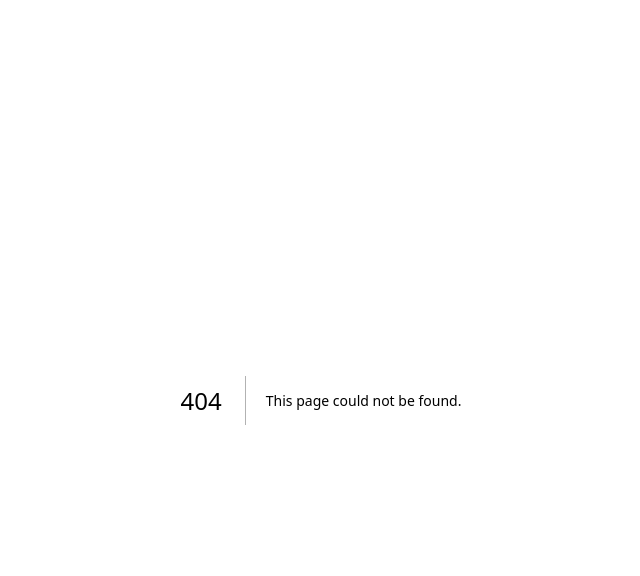
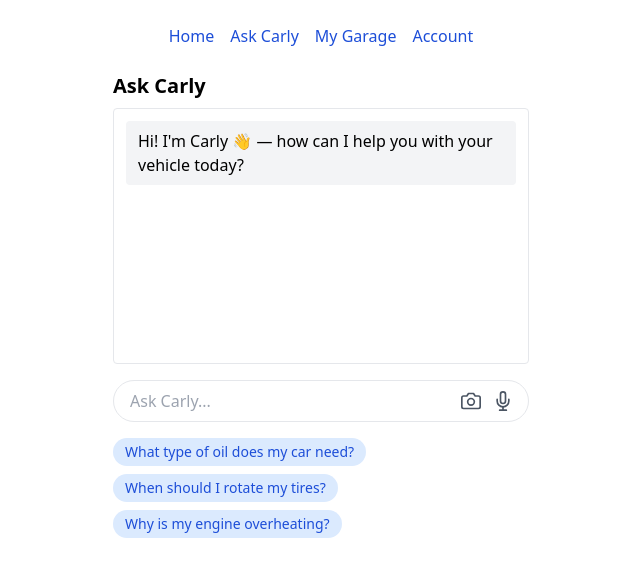
Before and after one commit to bstockes/caramba-testing, a Next.js app: page /ask in a window 1280 px wide. Before the commit this address had no page. Shown: the top 576 px of the page, without its empty margins (319-959 px from the left). Built offline with nearby package versions, Linux system fonts and the light colour scheme.

Commit message:
Add files via upload

```diff
--- a/components/Layout.js
+++ b/components/Layout.js
@@ -1,7 +1,9 @@
+import NavBar from './NavBar';
+
 export default function Layout({ children }) {
   return (
     <div className="max-w-md mx-auto px-4 py-6">
-      <nav className="mb-6 text-center font-semibold">Caramba</nav>
+      <NavBar />
       <main>{children}</main>
     </div>
   );
--- /dev/null
+++ b/components/NavBar.js
@@ -0,0 +1,12 @@
+import Link from 'next/link';
+
+export default function NavBar() {
+  return (
+    <nav className="flex justify-center gap-4 mb-6 font-medium text-blue-700">
+      <Link href="/">Home</Link>
+      <Link href="/ask">Ask Carly</Link>
+      <Link href="/mygarage">My Garage</Link>
+      <Link href="/account">Account</Link>
+    </nav>
+  );
+}
--- /dev/null
+++ b/pages/ask.js
@@ -0,0 +1,63 @@
+import { useState } from 'react';
+import Layout from '../components/Layout';
+import { FiCamera, FiMic } from 'react-icons/fi';
+
+export default function Ask() {
+  const [input, setInput] = useState('');
+  const [messages, setMessages] = useState([
+    { from: 'carly', text: "Hi! I'm Carly 👋 — how can I help you with your vehicle today?" }
+  ]);
+
+  const sample = [
+    "What type of oil does my car need?",
+    "When should I rotate my tires?",
+    "Why is my engine overheating?"
+  ];
+
+  const send = (text) => {
+    if (!text.trim()) return;
+    setMessages(prev => [...prev, { from: 'user', text }, { from: 'carly', text: 'Thanks! I’ll get back soon. (demo)' }]);
+    setInput('');
+  };
+
+  return (
+    <Layout title="Ask Carly">
+      <h2 className="text-xl font-semibold mb-2">Ask Carly</h2>
+
+      {/* chat box */}
+      <div className="border rounded p-3 h-64 overflow-y-auto bg-white mb-4">
+        {messages.map((m,i)=>(
+          <div key={i} className={`mb-2 ${m.from==='user'?'text-right':'text-left'}`}>
+            <span className={`inline-block px-3 py-2 rounded ${m.from==='user'?'bg-blue-100 text-blue-800':'bg-gray-100'}`}>
+              {m.text}
+            </span>
+          </div>
+        ))}
+      </div>
+
+      {/* input row */}
+      <div className="relative mb-4">
+        <input
+          className="w-full border rounded-full py-2 px-4 pr-16"
+          placeholder="Ask Carly..."
+          value={input}
+          onChange={e=>setInput(e.target.value)}
+          onKeyDown={e=>e.key==='Enter' && send(input)}
+        />
+        <div className="absolute right-4 top-1/2 -translate-y-1/2 flex gap-3 text-xl text-gray-600">
+          <FiCamera className="cursor-pointer" onClick={()=>alert('Camera demo')} />
+          <FiMic className="cursor-pointer" onClick={()=>alert('Voice demo')} />
+        </div>
+      </div>
+
+      {/* suggestions */}
+      <div className="flex flex-wrap gap-2">
+        {sample.map((q,i)=>(
+          <button key={i} onClick={()=>send(q)} className="bg-blue-100 text-blue-700 px-3 py-1 rounded-full text-sm">
+            {q}
+          </button>
+        ))}
+      </div>
+    </Layout>
+  );
+}
```
